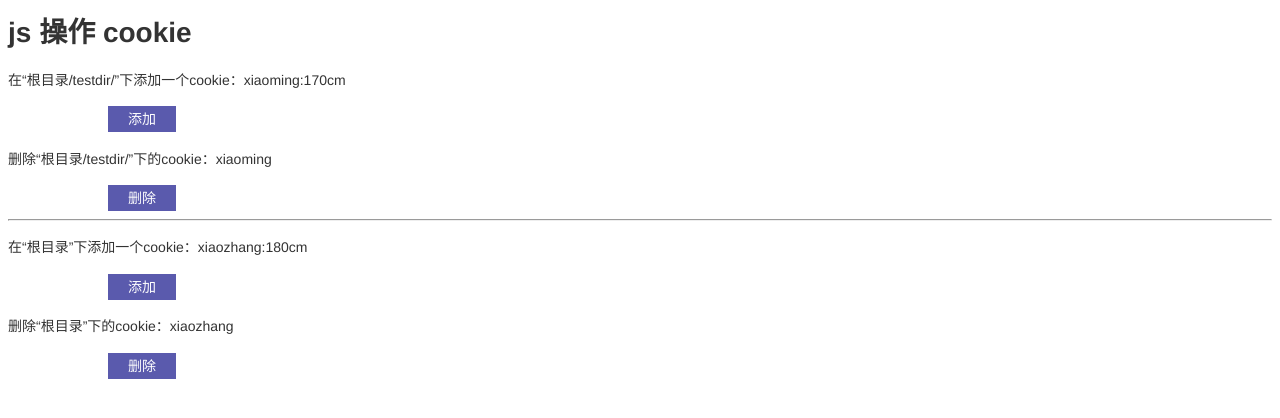
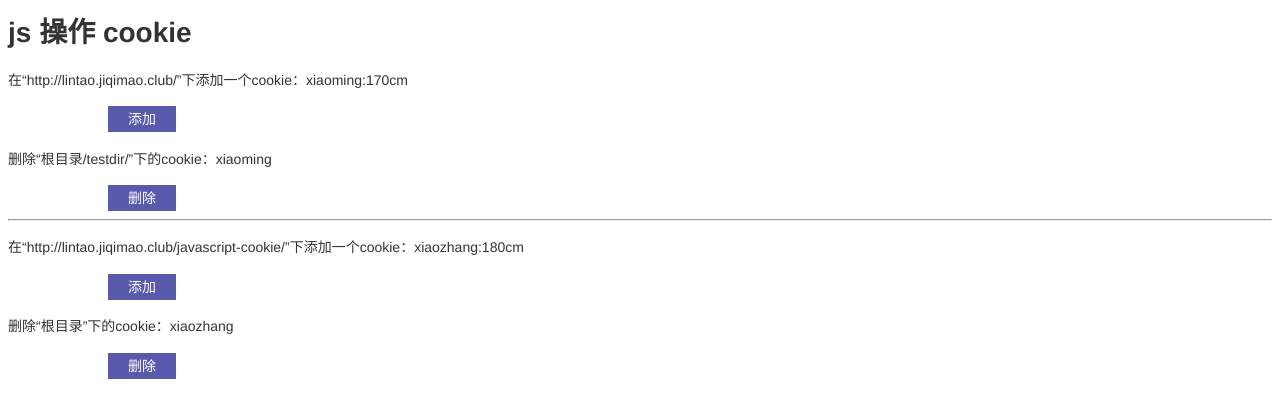
Before and after one commit to taosapp/javascript-cookie, a plain HTML site: page index.html in a window 1280 px wide. Drawn offline with nearby package versions, Linux system fonts and the light colour scheme.

Commit message:
update desc

```diff
--- a/index.html
+++ b/index.html
@@ -15,12 +15,12 @@
 
 <h1>js 操作 cookie</h1>
 
-<h2>在“根目录/testdir/”下添加一个cookie：xiaoming:170cm</h2>
+<h2>在“http://lintao.jiqimao.club/”下添加一个cookie：xiaoming:170cm</h2>
 <a href="#" class="add" data-cname="xiaoming" data-cval="170cm" data-cpath="/">添加</a>
 <h2>删除“根目录/testdir/”下的cookie：xiaoming</h2>
 <a href="#" class="del" data-cname="xiaoming" data-cpath="/">删除</a>
 <hr>
-<h2>在“根目录”下添加一个cookie：xiaozhang:180cm</h2>
+<h2>在“http://lintao.jiqimao.club/javascript-cookie/”下添加一个cookie：xiaozhang:180cm</h2>
 <a href="#" class="add" data-cname="xiaozhang" data-cval="180cm">添加</a>
 <h2>删除“根目录”下的cookie：xiaozhang</h2>
 <a href="#" data-cname="xiaozhang" class="del">删除</a>
```
